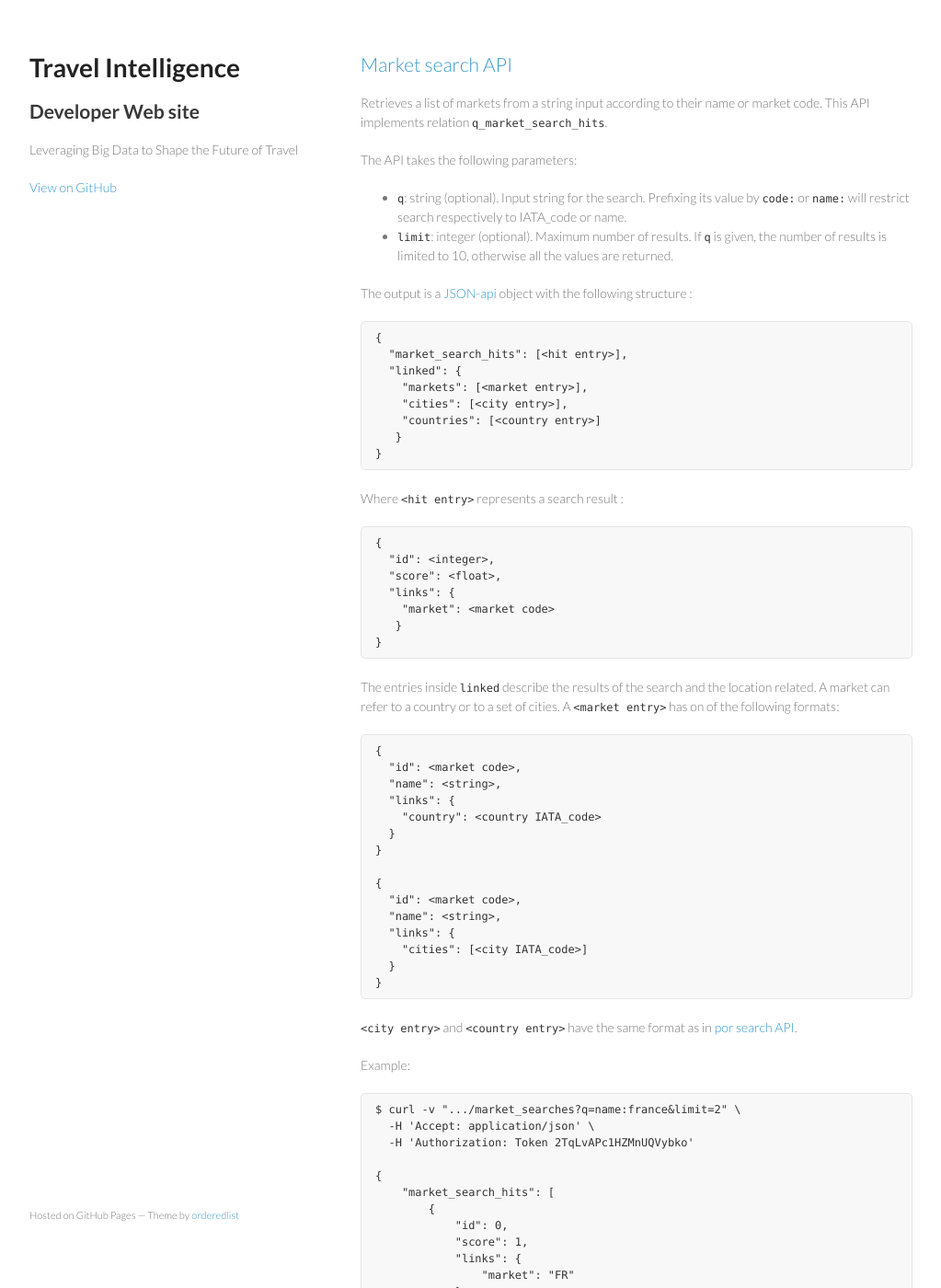
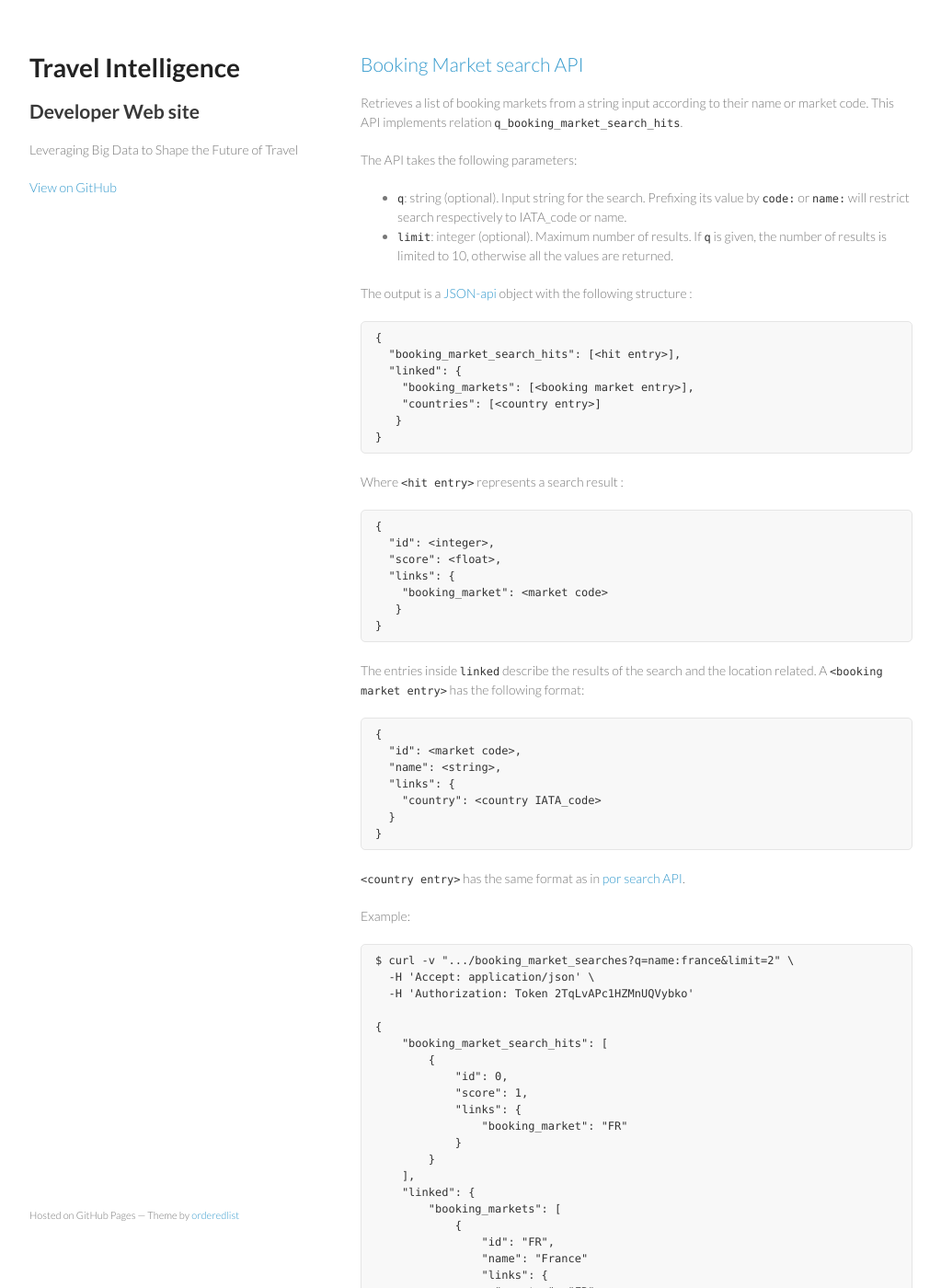
Before and after one commit to travel-intelligence/travel-intelligence.github.io, a Jekyll site: the page built from _posts/2014-02-03-booking-market-search.md, in a window 1280 px wide and 1400 px high. Shown: the whole window at 92% size, without its empty margins (128-1151 px from the left). Built offline with Jekyll 4.4.1, drawn with Linux system fonts in a browser that asks for light colours; some of the changed text lies outside the part shown.

Commit message:
corrected booking market search API

```diff
--- a/_posts/2014-02-03-market-search.md
+++ b/_posts/2014-02-03-booking-market-search.md
@@ -1,11 +1,11 @@
 ---
 layout: post
-title: Market search API
-excerpt: Search tool for markets.
+title: Booking Market search API
+excerpt: Search tool for booking markets.
 ---
 
-Retrieves a list of markets from a string input according to their name or market code.
-This API implements relation `q_market_search_hits`.
+Retrieves a list of booking markets from a string input according to their name or market code.
+This API implements relation `q_booking_market_search_hits`.
 
 The API takes the following parameters:
 * `q`: string (optional). Input string for the search. Prefixing its value by `code:` or `name:` will restrict search respectively to IATA_code or name.
@@ -14,10 +14,9 @@ The API takes the following parameters:
 The output is a [JSON-api](http://jsonapi.org/format/) object with the following structure :
 
     {
-      "market_search_hits": [<hit entry>],
+      "booking_market_search_hits": [<hit entry>],
       "linked": {
-        "markets": [<market entry>],
-        "cities": [<city entry>],
+        "booking_markets": [<booking market entry>],
         "countries": [<country entry>]
        }
     }
@@ -28,13 +27,12 @@ Where `<hit entry>` represents a search result :
       "id": <integer>,
       "score": <float>,
       "links": {
-        "market": <market code>
+        "booking_market": <market code>
        }
     }
 
 The entries inside `linked` describe the results of the search and the location related.
-A market can refer to a country or to a set of cities.
-A `<market entry>` has on of the following formats:
+A `<booking market entry>` has the following format:
 
     {
       "id": <market code>,
@@ -44,34 +42,27 @@ A `<market entry>` has on of the following formats:
       }
     }
 
-    {
-      "id": <market code>,
-      "name": <string>,
-      "links": {
-        "cities": [<city IATA_code>]
-      }
-    }
 
-`<city entry>` and `<country entry>` have the same format as in [por search API](/2014/01/28/por-search.html).
+`<country entry>` has the same format as in [por search API](/2014/01/28/por-search.html).
 
 Example:
 
-    $ curl -v ".../market_searches?q=name:france&limit=2" \
+    $ curl -v ".../booking_market_searches?q=name:france&limit=2" \
       -H 'Accept: application/json' \
       -H 'Authorization: Token 2TqLvAPc1HZMnUQVybko'
 
     {
-        "market_search_hits": [
+        "booking_market_search_hits": [
             {
                 "id": 0,
                 "score": 1,
                 "links": {
-                    "market": "FR"
+                    "booking_market": "FR"
                 }
             }
         ],
         "linked": {
-            "markets": [
+            "booking_markets": [
                 {
                     "id": "FR",
                     "name": "France"
```
